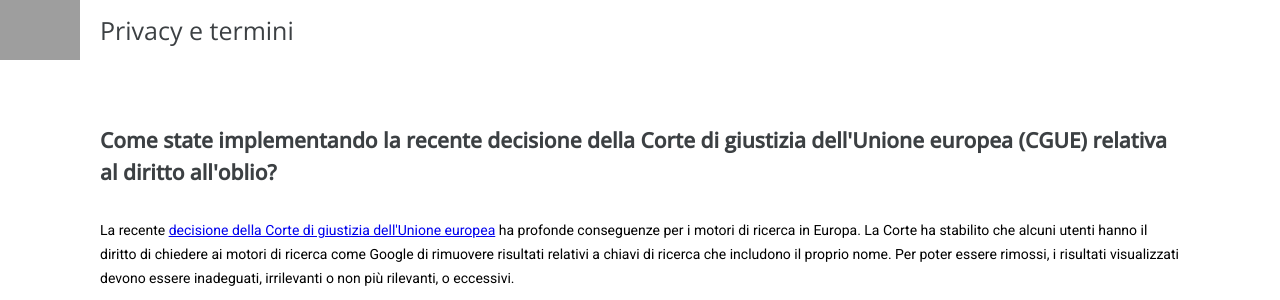
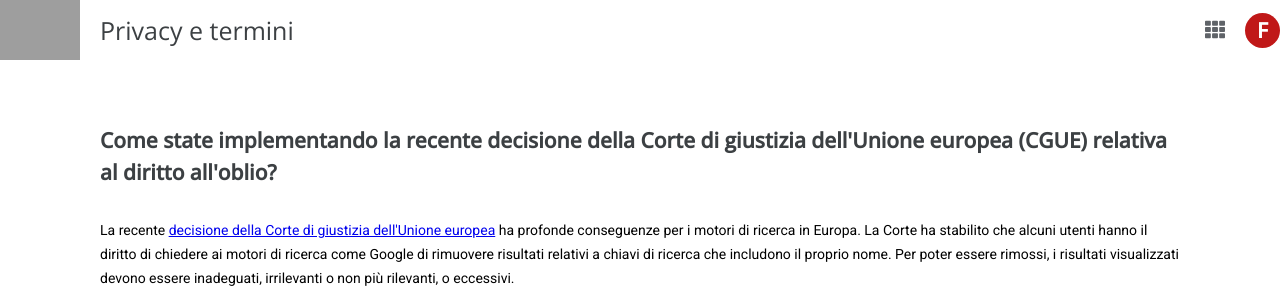
Before and after one commit to Scova89/php-google-faq, a PHP site: page / in a window 1280 px wide. Shown: the top 300 px of the page. Run offline with PHP 8.4, Linux system fonts and the light colour scheme; grey boxes are pictures that could not be loaded.

Commit message:
header superiore completo

```diff
--- a/index.php
+++ b/index.php
@@ -82,6 +82,7 @@
     <link rel="preconnect" href="https://fonts.googleapis.com">
     <link rel="preconnect" href="https://fonts.gstatic.com" crossorigin>
     <link href="https://fonts.googleapis.com/css2?family=Open+Sans:wght@400;500&family=Roboto&display=swap" rel="stylesheet">
+    <link rel="stylesheet" href="https://cdnjs.cloudflare.com/ajax/libs/font-awesome/5.15.4/css/all.min.css" integrity="sha512-1ycn6IcaQQ40/MKBW2W4Rhis/DbILU74C1vSrLJxCq57o941Ym01SwNsOMqvEBFlcgUa6xLiPY/NS5R+E6ztJQ==" crossorigin="anonymous" referrerpolicy="no-referrer" />
 </head>
 <body>
 
@@ -90,6 +91,13 @@
             <div class="logo">
                 <img src="https://loghi-famosi.com/wp-content/uploads/2020/09/Google-Logo.png" alt="logo google">
                 <h3>Privacy e termini</h3>
+            </div>
+
+            <div class="icone">
+                <i class="fas fa-th"></i>
+                <div class="iniziale">
+                    <h2>F</h2>
+                </div>
             </div>
         </div>
 
--- a/style.css
+++ b/style.css
@@ -37,6 +37,7 @@ li{
 .header-sup{
     display: flex;
     justify-content: space-between;
+    align-items: center;
 }
 
 .logo{
@@ -56,3 +57,33 @@ li{
     font-size: 25px;
     font-weight: 400;
 }
+
+.icone{
+    display: flex;
+    align-items: center;
+}
+
+.iniziale{
+    display: flex;
+    justify-content: center;
+    align-items: center;
+    height: 35px;
+    width: 35px;
+    background-color: rgb(192, 24, 24);
+    border-radius: 50%;
+}
+
+i{
+    font-size: 20px;
+    color: #5f6368;
+    margin-right: 20px;
+}
+
+.iniziale h2{
+
+    padding: 0;
+    line-height: 0;
+    font-family: 'Open Sans', sans-serif;
+    color: white;
+
+}
```
